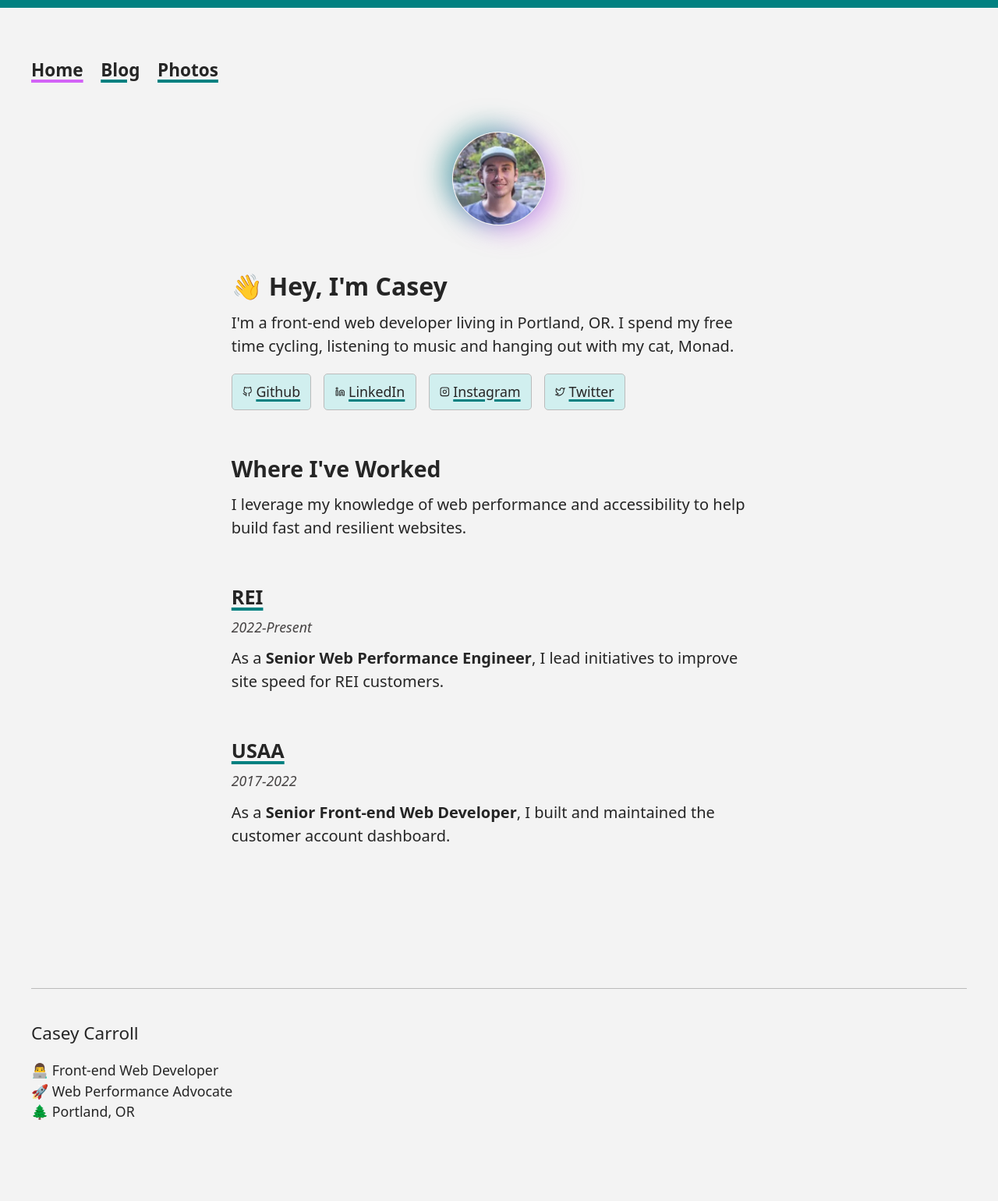
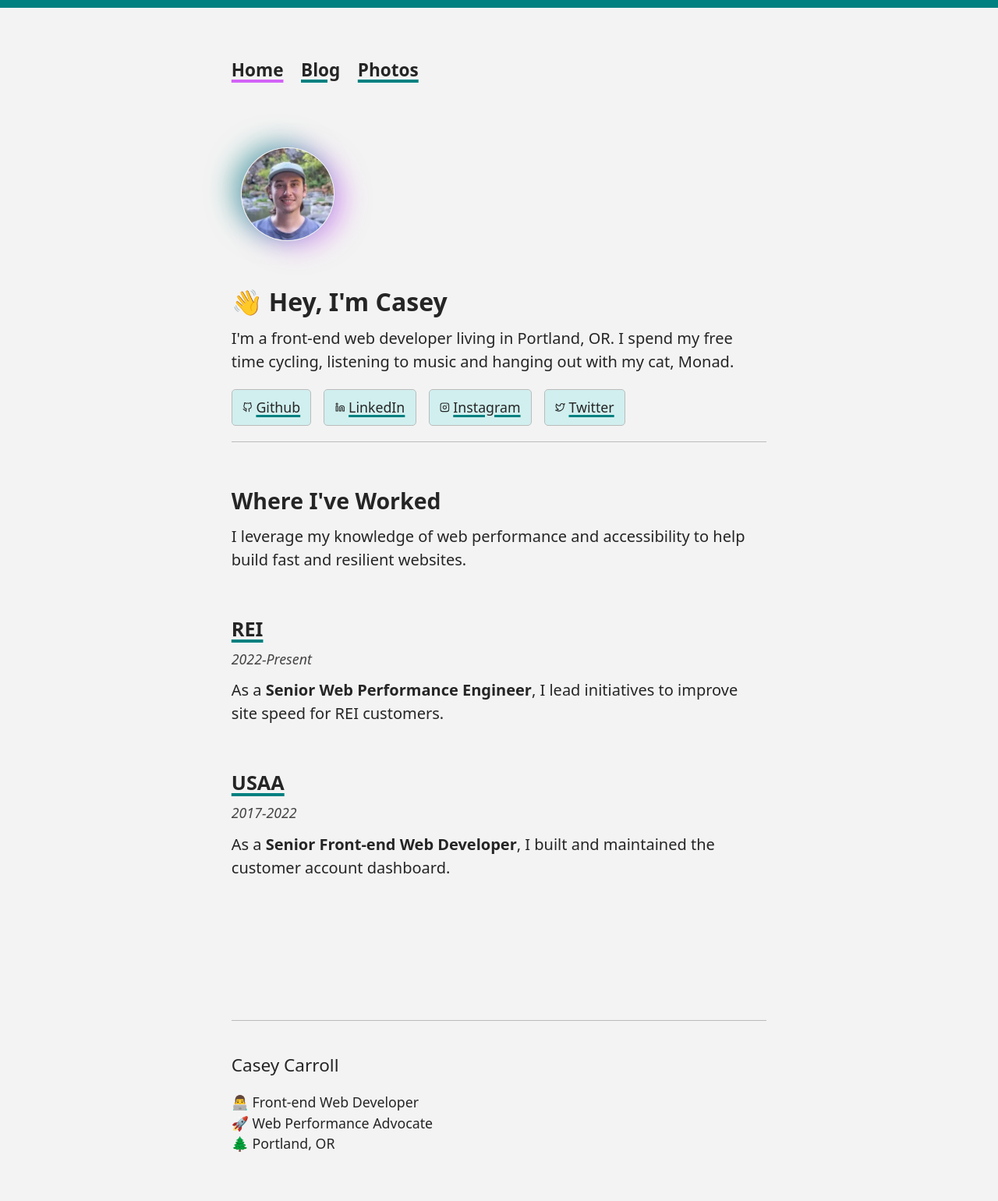
Before and after one commit to caseycarroll/caseycarroll.github.io, a Jekyll site: the page built from index.html, in a window 1280 px wide. Shown: the whole page at 78% size. Built offline with Jekyll 4.4.1, drawn with Linux system fonts in a browser that asks for light colours; before the commit the page ends 1479 px from its top, so only the background shows below that.

Commit message:
adjust styles

```diff
--- a/_layouts/default.html
+++ b/_layouts/default.html
@@ -1,5 +1,6 @@
 <!DOCTYPE html>
 <html lang="en">
+
 <head>
     <meta charset="UTF-8">
     <meta http-equiv="X-UA-Compatible" content="IE=edge">
@@ -18,11 +19,15 @@
         </text>
       </svg>">
 </head>
+
 <body>
+    <div class="max-width-container">
         {%- include header.html -%}
         <main class="flow">
             {{content}}
         </main>
         {%- include footer.html -%}
+    </div>
 </body>
+
 </html>
--- a/_sass/cover.scss
+++ /dev/null
@@ -1,6 +0,0 @@
-.cover {
-    margin-block: auto;
-    display: flex;
-    flex-direction: column;
-    align-items: center;
-}
--- a/assets/css/base.scss
+++ b/assets/css/base.scss
@@ -4,7 +4,6 @@
 @import "utilities";
 @import "cluster";
 @import "icon";
-@import "cover";
 
 :root {
     --color-dark: #252525;
@@ -32,6 +31,11 @@
     --space-3xl: clamp(6.75rem, calc(6.49rem + 1.30vw), 7.50rem);
 }
 
+.max-width-container {
+    max-width: 60ch;
+    margin-inline: auto;
+}
+
 body {
     border-top-color: var(--color-primary);
     border-width: 10px;
@@ -42,6 +46,7 @@ body {
     font-family: system-ui;
     font-size: var(--step-font-0);
     line-height: 1.5;
+    overflow-y: scroll; //prevent scrollbar cls on windows
 }
 
 h1,
@@ -94,11 +99,16 @@ header {
 }
 
 header, footer {
-    padding-block: var(--space-l);
+    padding-block: var(--space-xl);
+    padding-block-start: var(--space-l);
 }
 
 header .current-page {
     text-decoration-color: var(--color-secondary);
+}
+
+.section-with-divider {
+    border-bottom: 1px solid var(--color-dark-lightest);
 }
 
 footer {
@@ -108,11 +118,6 @@ footer {
 
 footer .sub-text {
     font-size: var(--step-font--1);
-}
-
-main {
-    max-width: 60ch;
-    margin-inline: auto;
 }
 
 a {
@@ -145,12 +150,18 @@ a {
     left: 0;
 }
 
+.cover {
+    --shadow-offset: 12px;
+    position: relative;
+    left: var(--shadow-offset);
+}
+
 .avatar {
     border-radius: 50%;
     width: 120px;
     aspect-ratio: 1 / 1;
     background-color: var(--transparent-primary-color);
-    box-shadow: -12px -6px 32px var(--transparent-primary-color), 12px 6px 32px var(--transparent-secondary-color);
+    box-shadow: calc(var(--shadow-offset) * -1) -6px 32px var(--transparent-primary-color), var(--shadow-offset) 6px 32px var(--transparent-secondary-color);
     border: var(--color-light) solid 1px;
 }
 
--- a/index.html
+++ b/index.html
@@ -3,6 +3,7 @@ layout: home
 title: Casey Carroll
 link: home
 ---
+<section class="section-with-divider flow">
     <div class="avatar-wrapper cover">
         <picture>
             <source srcset="/assets/images/profile_thumbnail.webp">
@@ -11,7 +12,8 @@ link: home
     </div>
     <h1><span aria-hidden="true" class="waving-hand">👋</span>Hey, I'm Casey</h1>
     <p>
-    I'm a front-end web developer living in Portland, OR. I spend my free time cycling, listening to music and hanging out with my cat, Monad.
+        I'm a front-end web developer living in Portland, OR. I spend my free time cycling, listening to music and
+        hanging out with my cat, Monad.
     </p>
     <ul role="list" class="cluster link-pills unstyled-list">
         <li>
@@ -35,9 +37,11 @@ link: home
             <span class="visually-hidden">external link</span>
         </li>
     </ul>
+</section>
+
 <h2>Where I've Worked</h2>
 <p>I leverage my knowledge of web performance and accessibility to help build fast and resilient websites. </p>
 <h3><a href="www.rei.com">REI</a> <span class="subheader">2022-Present</span></h3>
 <p>As a <b>Senior Web Performance Engineer</b>, I lead initiatives to improve site speed for REI customers.</p>
 <h3><a href="www.usaa.com">USAA</a> <span class="subheader">2017-2022</span></h3>
-<p>As a <b>Senior Front-end Web Developer</b>,  I built and maintained the customer account dashboard.</p>
+<p>As a <b>Senior Front-end Web Developer</b>, I built and maintained the customer account dashboard.</p>
```
Lines whose indentation alone changed are shown as unchanged.
